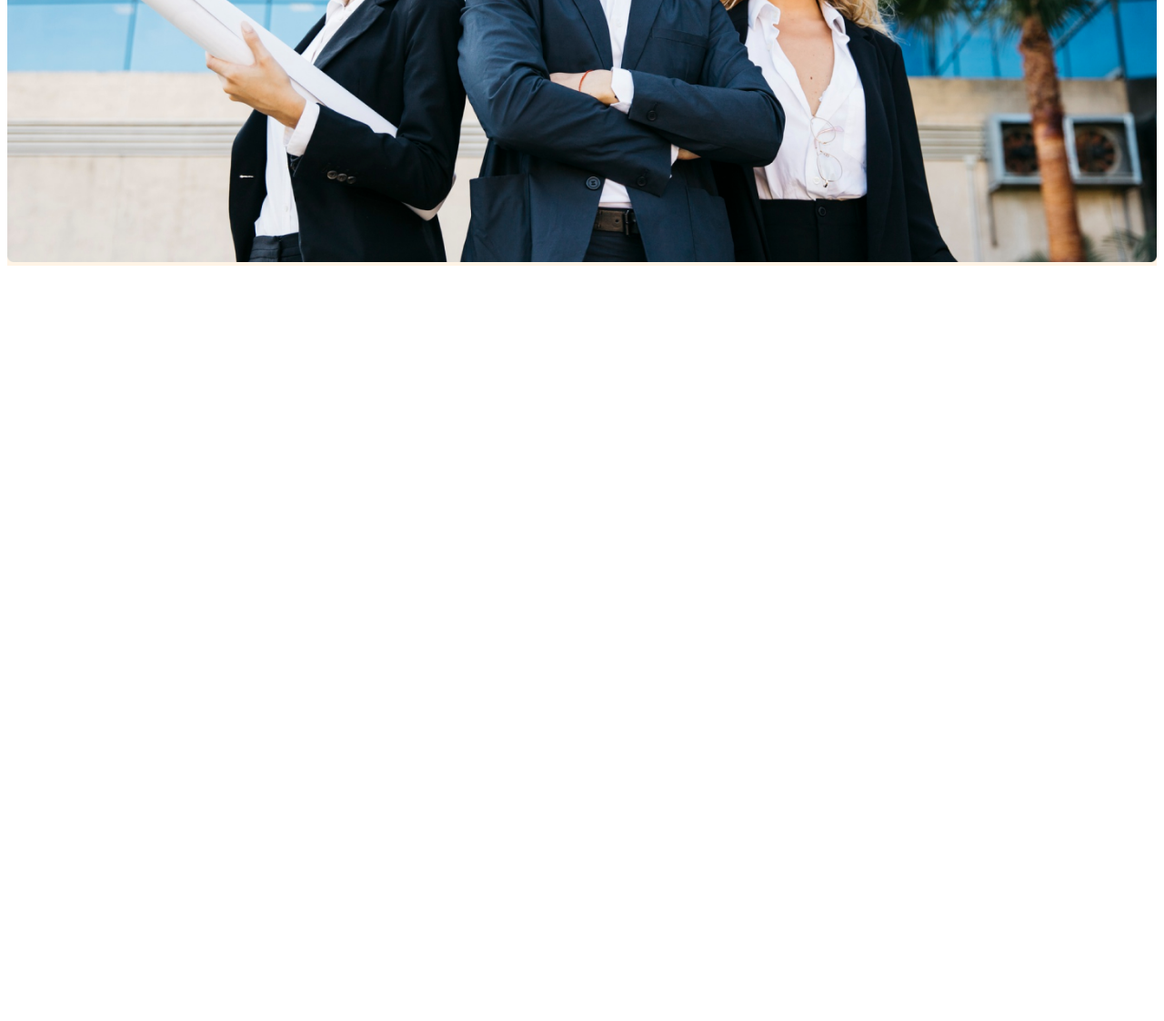
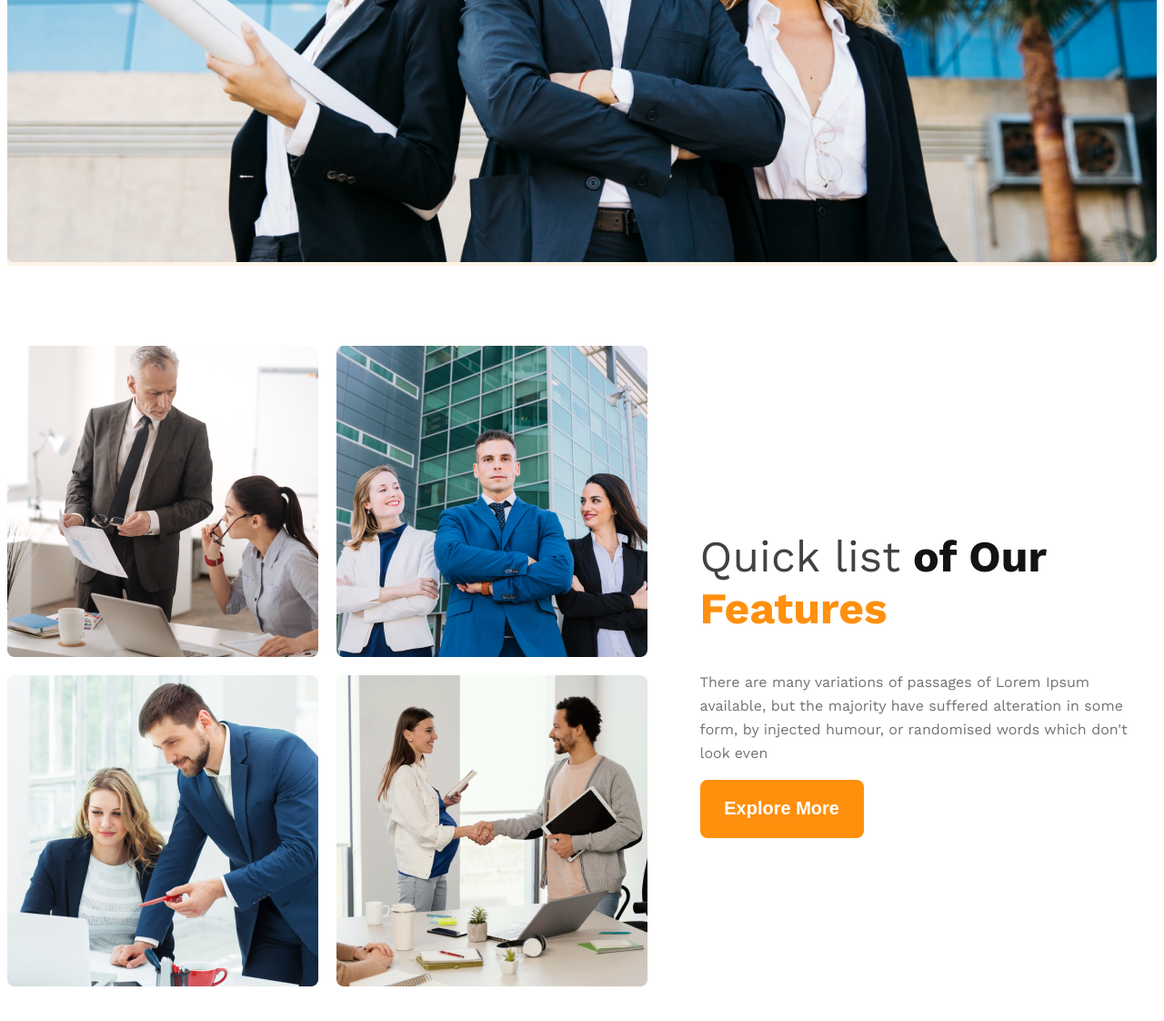
Before and after one commit to sadrisso/G3-Architect_Website, a plain HTML site: page index.html in a window 1280 px wide. Shown: the part 957-2079 px from the top of the page at 91% size. Before the commit the page ends 1257 px from the top, so only its background shows below. Drawn offline with nearby package versions, Linux system fonts and the light colour scheme.

Commit message:
designed the teams section

```diff
--- a/index.html
+++ b/index.html
@@ -27,7 +27,19 @@
         </div>
     </header>
     <main>
-
+        <section class="teams display-flex">
+            <div class="image-container">
+                <img src="images/team1.png" alt="">
+                <img src="images/team2.png" alt="">
+                <img src="images/team3.png" alt="">
+                <img src="images/team4.png" alt="">
+            </div>
+            <div class="teams-desc">
+                <h2><span class="quick-list dark2">Quick list</span> <span class="of-our dark1">of Our</span> <span class="features">Features</span></h2>
+                <p class="dark3">There are many variations of passages of Lorem Ipsum available, but the majority have suffered alteration in some form, by injected humour, or randomised words which don't look even</p>
+                <button class="btn-primary">Explore More</button>
+            </div>
+        </section>
     </main>
     <footer>
 
--- a/style.css
+++ b/style.css
@@ -116,3 +116,51 @@ header {
 .banner-image {
     width: 100%;
 }
+
+.teams {
+    align-items: center;
+    max-width: 1350px;
+    margin: 0 auto;
+    margin-top: 5.5rem;
+    margin-bottom: 100px;
+}
+
+.image-container {
+    display: grid;
+    grid-template-columns: repeat(2, 1fr);
+    gap: 20px;
+}
+
+.teams-desc {
+    margin-left: 3.6rem;
+    width: 570px;
+}
+
+.teams-desc h2 {
+    font-size: 3rem;
+}
+
+.teams-desc p {
+    font-family: Work Sans;
+    font-size: 16px;
+    font-weight: 400;
+    line-height: 26px;
+    letter-spacing: 0%;
+    text-align: left;
+}
+
+.quick-list {
+    font-weight: 400;
+}
+
+.features {
+    color: rgb(255, 144, 14)
+}
+
+
+
+@media screen and(max-width: 576px){
+    .navbar, .nav-links, .teams {
+        flex-direction: column;
+    }
+}
```
